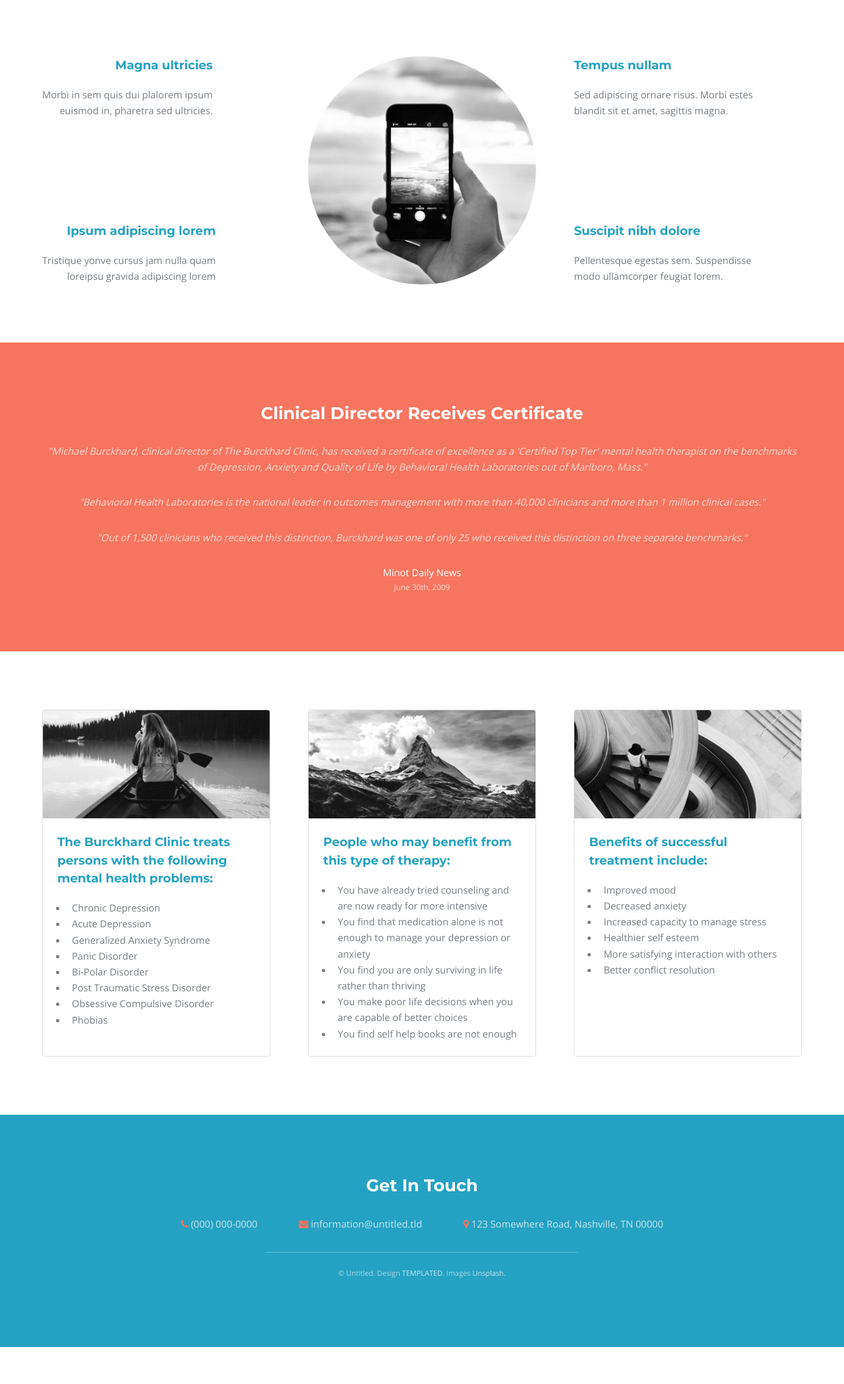
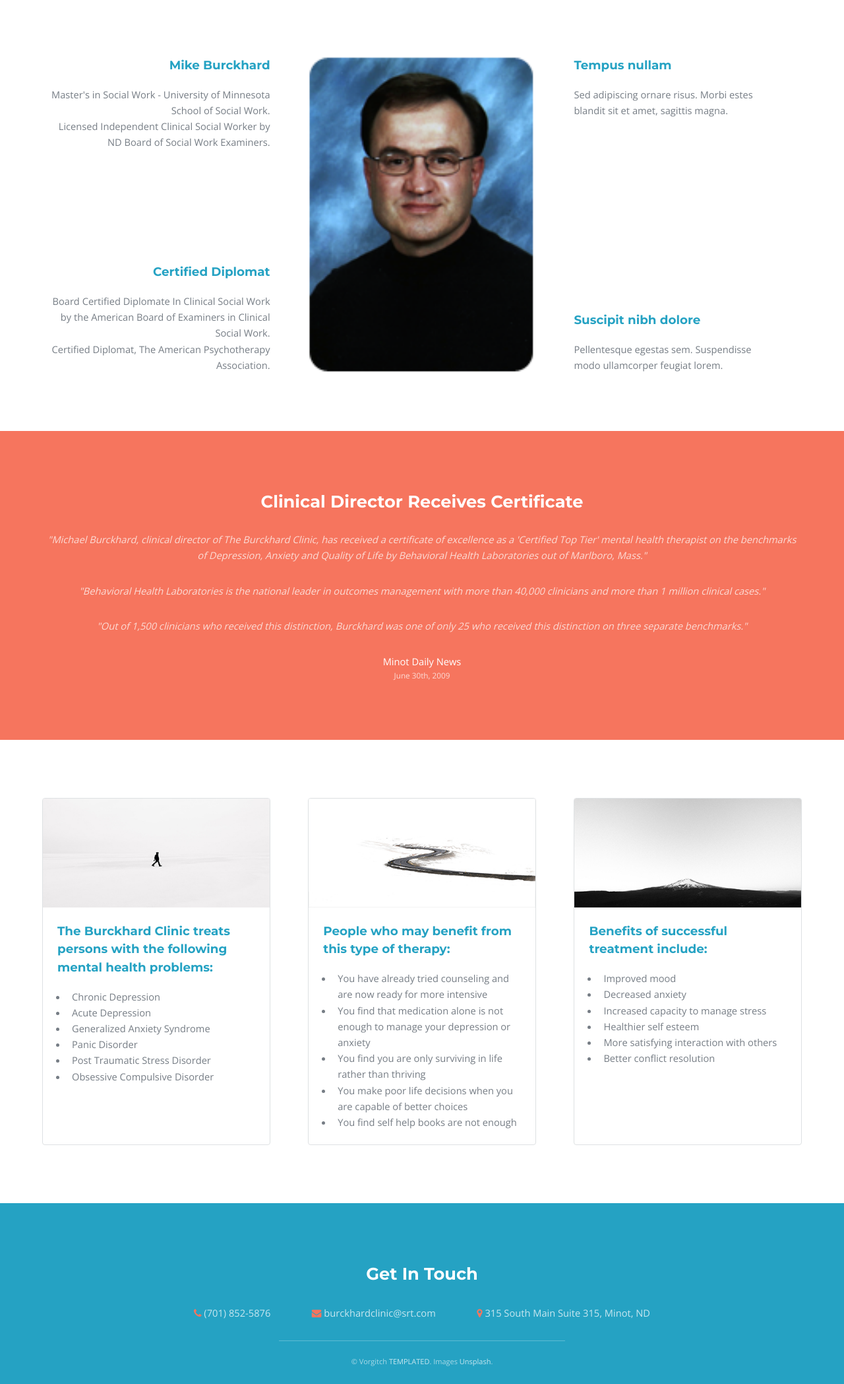
Before and after one commit to christianvorgitch/burckhardclinic, a plain HTML site: page index.html in a window 1280 px wide. Shown: the part 685-2782 px from the top of the page at 66% size. Before the commit the page ends 2726 px from the top, so only its background shows below. Drawn offline with nearby package versions, Linux system fonts and the light colour scheme.

Commit message:
updated site
added images

```diff
--- a/assets/css/main.css
+++ b/assets/css/main.css
@@ -2920,7 +2920,7 @@
 
 	#banner {
 		padding: 14em 0 12em 0;
-		background-image: url(../../images/banner.jpg);
+		background-image: url(../../images/flower.jpg);
 		background-size: cover;
 		background-position: center top;
 		background-repeat: no-repeat;
--- a/index.html
+++ b/index.html
@@ -53,16 +53,16 @@
 				<div class="inner flex flex-3">
 					<div class="flex-item left">
 						<div>
-							<h3>Magna ultricies</h3>
-							<p>Morbi in sem quis dui plalorem ipsum<br /> euismod in, pharetra sed ultricies.</p>
+							<h3>Mike Burckhard</h3>
+							<p>Master's in Social Work - University of Minnesota School of Social Work.<br /> Licensed Independent Clinical Social Worker by ND Board of Social Work Examiners.</p>
 						</div>
 						<div>
-							<h3>Ipsum adipiscing lorem</h3>
-							<p>Tristique yonve cursus jam nulla quam<br /> loreipsu gravida adipiscing lorem</p>
+							<h3>Certified Diplomat</h3>
+							<p>Board Certified Diplomate In Clinical Social Work by the American Board of Examiners in Clinical Social Work.<br /> Certified Diplomat, The American Psychotherapy Association.</p>
 						</div>
 					</div>
-					<div class="flex-item image fit round">
-						<img src="images/pic01.jpg" alt="" />
+					<div class="flex-item image fit">
+						<img src="images/mike.png" alt="" />
 					</div>
 					<div class="flex-item right">
 						<div>
@@ -104,7 +104,7 @@
 				<div class="inner flex flex-3">
 					<div class="flex-item box">
 						<div class="image fit">
-							<img src="images/pic02.jpg" alt="" />
+							<img src="images/walking.jpg" alt="" />
 						</div>
 						<div class="content">
 							<h3>The Burckhard Clinic treats persons with the following mental health problems:</h3>
@@ -113,16 +113,14 @@
                                     <li>Acute Depression</li>
                                     <li>Generalized Anxiety Syndrome</li>
                                     <li>Panic Disorder</li>
-                                    <li>Bi-Polar Disorder</li>
                                     <li>Post Traumatic Stress Disorder</li>
                                     <li>Obsessive Compulsive Disorder</li>
-                                    <li>Phobias</li>
                             </ul>
 						</div>
 					</div>
 					<div class="flex-item box">
 						<div class="image fit">
-							<img src="images/pic03.jpg" alt="" />
+							<img src="images/road.jpg" alt="" />
 						</div>
 						<div class="content">
 							<h3>People who may benefit from this type of therapy:</h3>
@@ -137,7 +135,7 @@
 					</div>
 					<div class="flex-item box">
 						<div class="image fit">
-							<img src="images/pic04.jpg" alt="" />
+							<img src="images/mountain.jpg" alt="" />
 						</div>
 						<div class="content">
 							<h3>Benefits of successful treatment include:</h3>
@@ -159,13 +157,13 @@
 				<div class="inner">
 					<h2>Get In Touch</h2>
 					<ul class="actions">
-						<li><span class="icon fa-phone"></span> <a href="#">(000) 000-0000</a></li>
-						<li><span class="icon fa-envelope"></span> <a href="#">information@untitled.tld</a></li>
-						<li><span class="icon fa-map-marker"></span> 123 Somewhere Road, Nashville, TN 00000</li>
+						<li><span class="icon fa-phone"></span> <a href="#">(701) 852-5876</a></li>
+						<li><span class="icon fa-envelope"></span> <a href="#">burckhardclinic@srt.com</a></li>
+						<li><span class="icon fa-map-marker"></span> 315 South Main Suite 315, Minot, ND</li>
 					</ul>
 				</div>
 				<div class="copyright">
-					&copy; Untitled. Design <a href="https://templated.co">TEMPLATED</a>. Images <a href="https://unsplash.com">Unsplash</a>.
+					&copy; Vorgitch <a href="https://templated.co">TEMPLATED</a>. Images <a href="https://unsplash.com">Unsplash</a>.
 				</div>
 			</footer>
 
```
Also changed, not shown: images/first.jpg (added), images/flower.jpg (added), images/mary.jpg (added), images/mike.png (added), images/mountain.jpg (added), images/road.jpg (added), images/walking.jpg (added).
